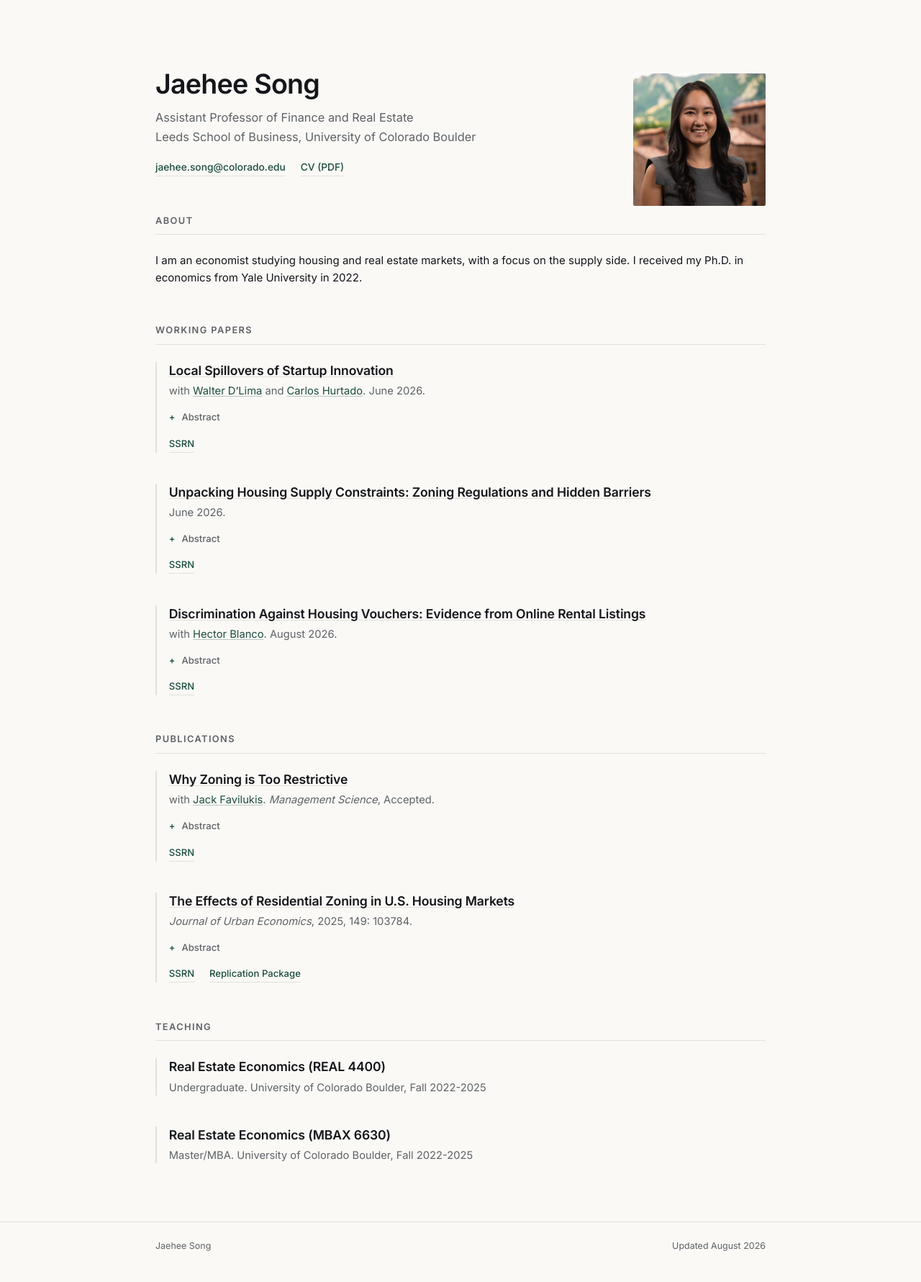
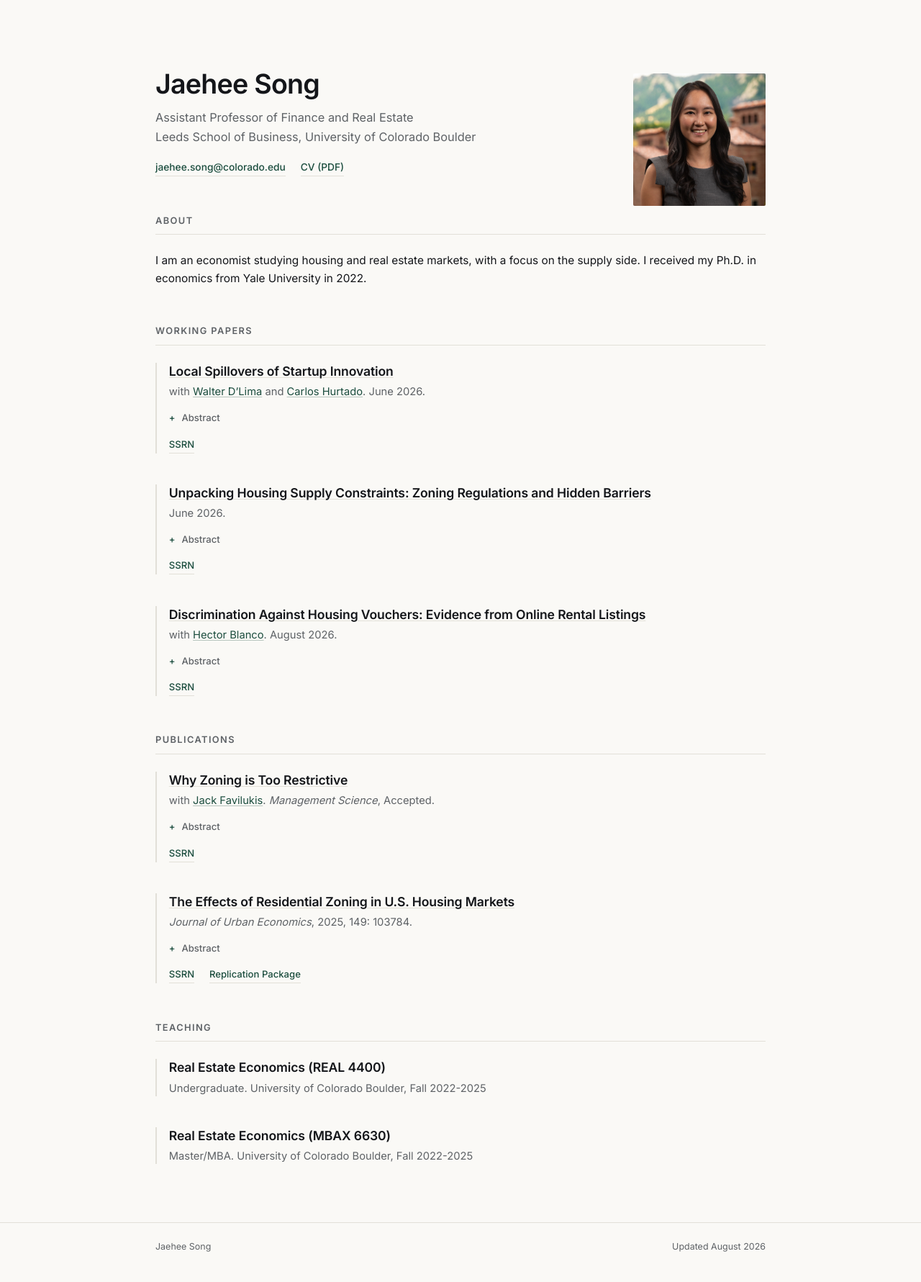
Before and after one commit to jaeheesong/jaeheesong.github.io, a Jekyll site: the page built from index.html, in a window 1280 px wide. Shown: the whole page at 72% size. Built offline with Jekyll 4.4.1, drawn with Linux system fonts in a browser that asks for light colours.

Commit message:
Update style.css

```diff
--- a/assets/css/style.css
+++ b/assets/css/style.css
@@ -258,4 +258,4 @@ em { font-style: italic; }
 }
 
 /* About paragraphs — match the abstract text size */
-main > p { font-size: 0.94rem; line-height: 1.6; }
+main > p { font-size: 0.96rem; line-height: 1.6; }
```
